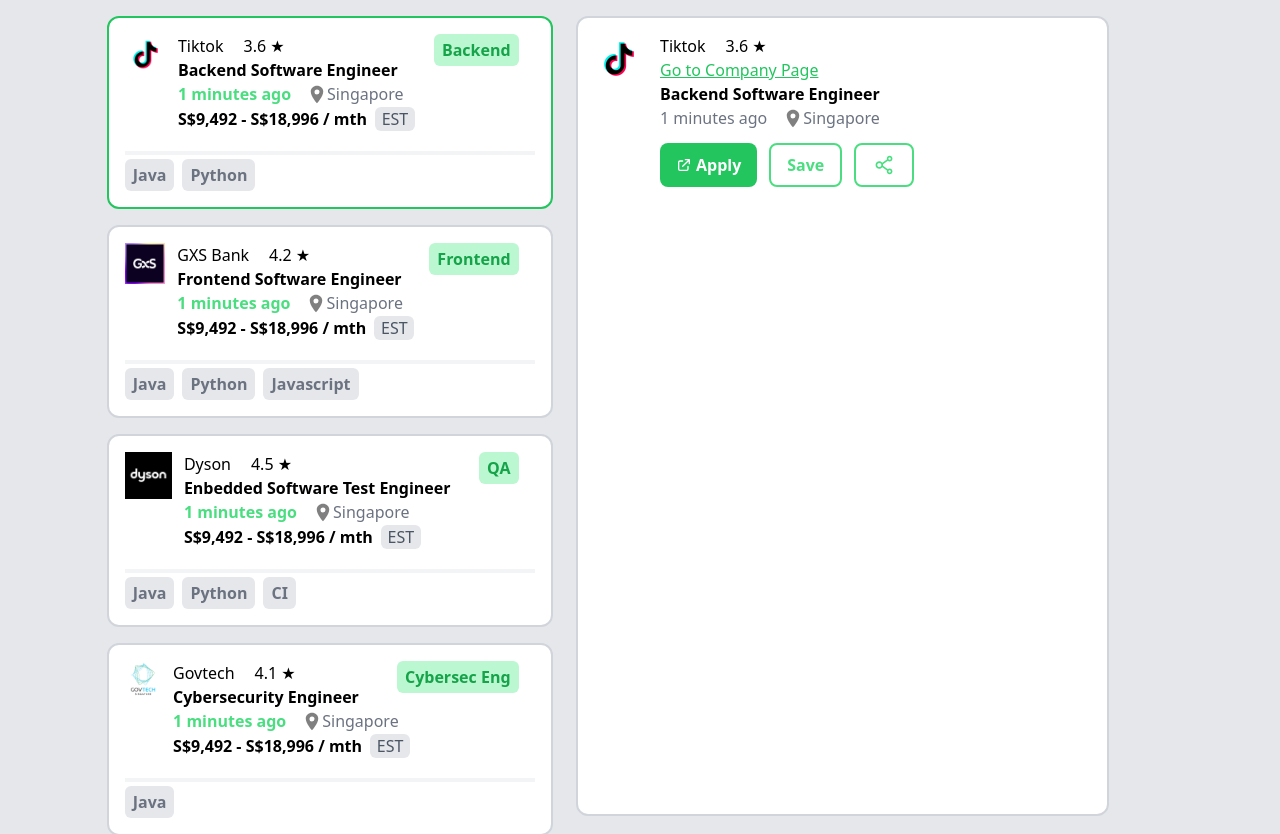
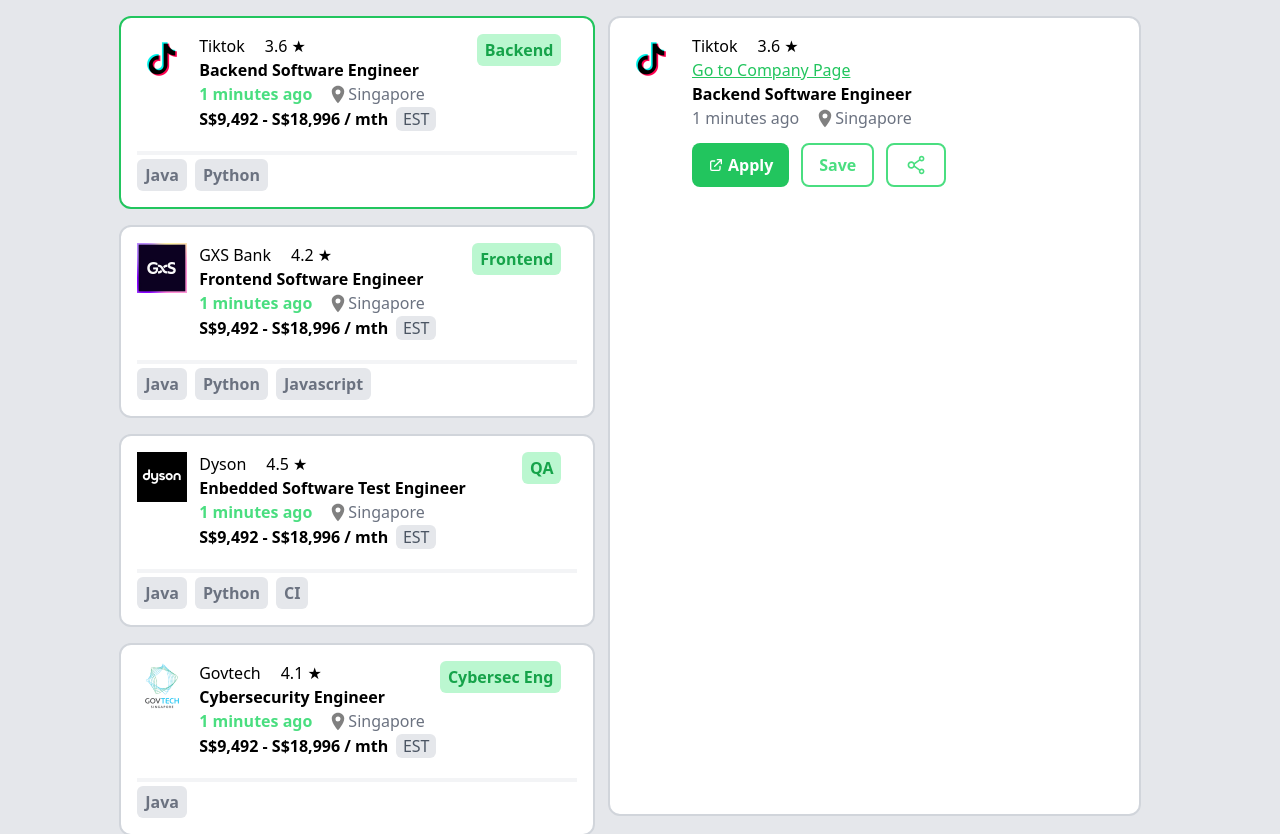
Before and after one commit to JoelKong/NodeFlair, a Next.js app in the folder nodeflair/: page / in a window 1280 px wide. Shown: the top 834 px of the page. Built offline with nearby package versions, Linux system fonts and the light colour scheme.

Commit message:
fix: touch up components

```diff
--- a/nodeflair/components/SimplifiedJobDesc.tsx
+++ b/nodeflair/components/SimplifiedJobDesc.tsx
@@ -14,10 +14,10 @@
             onClick={() => setActiveElement(jobs)}
             className={`${
               activeElement.id === jobs.id && "lg:border-green-500"
-            } relative p-4 mt-4 flex flex-col w-[95%] h-fit border-2 bg-white border-gray-300 rounded-xl whitespace-nowrap overflow-hidden hover:cursor-pointer hover:shadow-md transition-transform hover:-translate-y-1`}
+            } relative p-4 mt-4 flex flex-col w-[100%] sm:w-[95%] h-fit border-2 bg-white border-gray-300 rounded-xl whitespace-nowrap overflow-hidden hover:cursor-pointer hover:shadow-md transition-transform hover:-translate-y-1`}
           >
             <div className="flex flex-col sm:flex-row">
-              <div>
+              <div className="min-w-fit">
                 <Image
                   src={`/${jobs.logo}`}
                   alt={jobs.company}
--- a/nodeflair/src/pages/index.tsx
+++ b/nodeflair/src/pages/index.tsx
@@ -9,8 +9,8 @@
 
   return (
     <main className="flex items-center justify-center w-screen h-full bg-gray-200">
-      <section className="w-5/6 h-fit pb-12 flex flex-row">
-        <div className="lg:w-[calc(50%-4rem)] w-full h-full flex flex-col">
+      <section className="w-[95%] lg:w-5/6 h-fit pb-12 flex flex-row">
+        <div className="lg:w-[calc(50%-2rem)] w-full h-full flex flex-col items-center">
           <SimplifiedJobDesc
             db={db}
             activeElement={activeElement}
```
